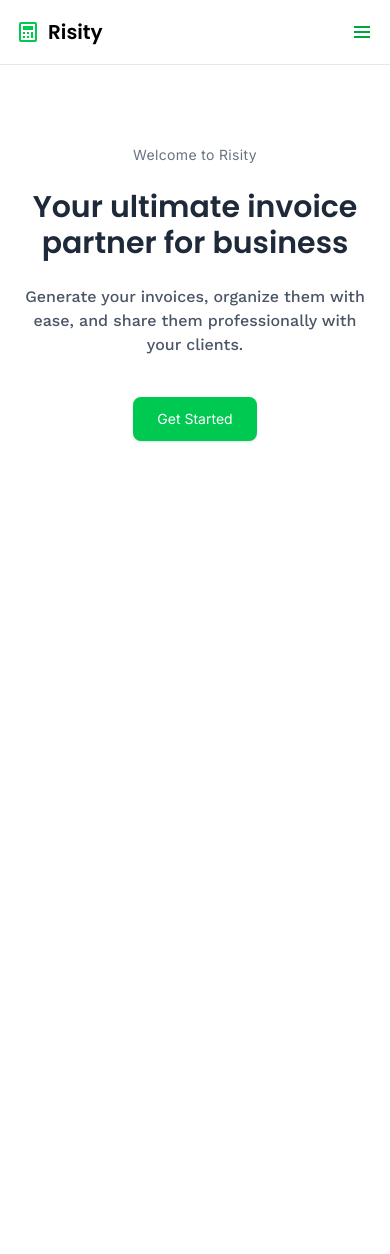
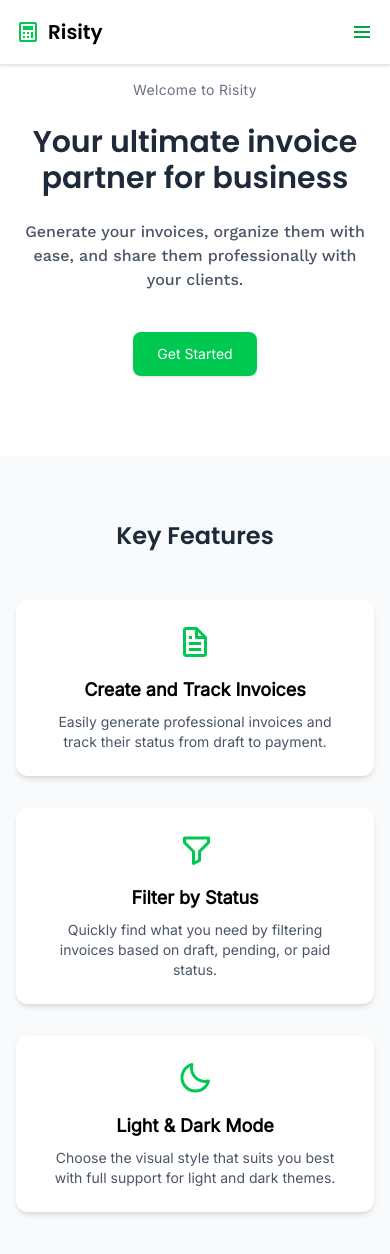
Before and after one commit to faithgaiciumia/risity, a Next.js app: page / in a window 390 px wide. Shown: the top 1254 px of the page. Before the commit the page ends 844 px from the top, so only its background shows below. Built offline with nearby package versions, Linux system fonts and the light colour scheme.

Commit message:
fixed navbar, styled and responsive key features section

```diff
--- a/app/page.tsx
+++ b/app/page.tsx
@@ -1,12 +1,14 @@
 import Image from "next/image";
 import Navbar from "./ui/Landing/Navbar";
 import Hero from "./ui/Landing/Hero";
+import KeyFeatures from "./ui/Landing/KeyFeatures";
 
 export default function Home() {
   return (
     <>
       <Navbar/>
       <Hero/>
+      <KeyFeatures/>
     </>
   );
 }
--- /dev/null
+++ b/app/ui/Landing/KeyFeatures.tsx
@@ -0,0 +1,50 @@
+import { poppins } from "../fonts";
+import { BiFile, BiFilterAlt, BiMoon } from "react-icons/bi";
+
+export default function KeyFeatures() {
+  return (
+    <section className="py-16 px-4 bg-gray-50">
+      <div className="max-w-6xl mx-auto text-center">
+        <h2
+          className={`text-2xl sm:text-3xl font-bold text-gray-800 mb-12 ${poppins.className}`}
+        >
+          Key Features
+        </h2>
+
+        <div className="grid grid-cols-1 sm:grid-cols-2 md:grid-cols-3 gap-8">
+          {/* Feature 1 */}
+          <div className="flex flex-col items-center text-center p-6 bg-white rounded-xl shadow-md hover:shadow-lg transition">
+            <BiFile className="text-green-500 text-4xl mb-4" />
+            <h3 className="text-lg font-semibold mb-2">
+              Create and Track Invoices
+            </h3>
+            <p className="text-gray-600 text-sm">
+              Easily generate professional invoices and track their status from
+              draft to payment.
+            </p>
+          </div>
+
+          {/* Feature 2 */}
+          <div className="flex flex-col items-center text-center p-6 bg-white rounded-xl shadow-md hover:shadow-lg transition">
+            <BiFilterAlt className="text-green-500 text-4xl mb-4" />
+            <h3 className="text-lg font-semibold mb-2">Filter by Status</h3>
+            <p className="text-gray-600 text-sm">
+              Quickly find what you need by filtering invoices based on draft,
+              pending, or paid status.
+            </p>
+          </div>
+
+          {/* Feature 3 */}
+          <div className="flex flex-col items-center text-center p-6 bg-white rounded-xl shadow-md hover:shadow-lg transition">
+            <BiMoon className="text-green-500 text-4xl mb-4" />
+            <h3 className="text-lg font-semibold mb-2">Light & Dark Mode</h3>
+            <p className="text-gray-600 text-sm">
+              Choose the visual style that suits you best with full support for
+              light and dark themes.
+            </p>
+          </div>
+        </div>
+      </div>
+    </section>
+  );
+}
--- a/app/ui/Landing/Navbar.tsx
+++ b/app/ui/Landing/Navbar.tsx
@@ -7,7 +7,7 @@ import { useState } from "react";
 export default function Navbar() {
   const [isOpen, setIsOpen] = useState(false);
   return (
-    <nav className="w-full border-b border-gray-200">
+    <nav className="w-full border-b border-gray-200 fixed top-0 left-0 z-50 bg-white shadow">
       <div className="max-w-7xl mx-auto px-4 sm:px-6 lg:px-8">
         <div className="flex justify-between items-center h-16">
           {/* Logo */}
```
